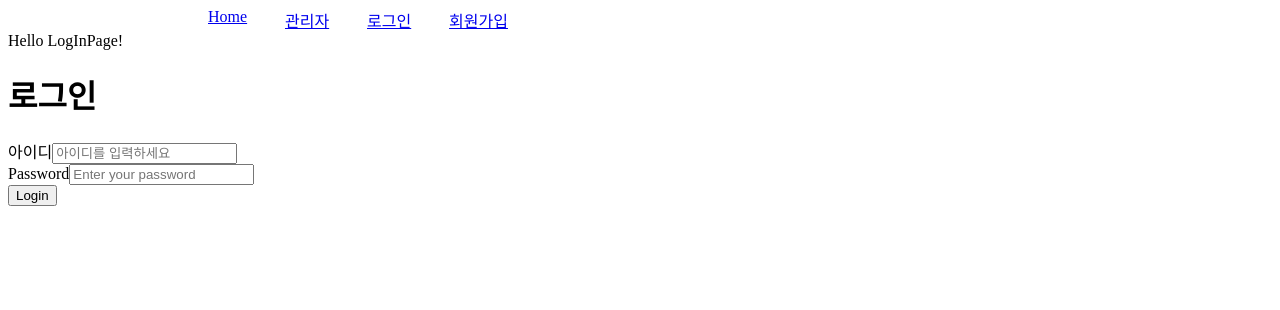
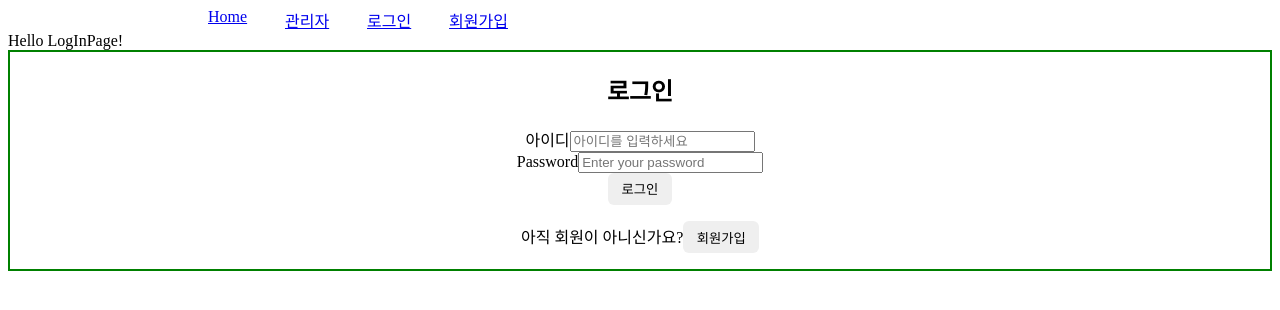
Before and after one commit to wantedAssignment/jaranda-fe, a React (Create React App) app: page /login in a window 1280 px wide. Shown: the top 310 px of the page. Built offline with nearby package versions, Linux system fonts and the light colour scheme.

Commit message:
feature(Login Page): Login Page #21 (#39)
* login

* login page changes before styling

* login page changes before styling

```diff
--- a/src/Components/LoginForm.js
+++ /dev/null
@@ -1,38 +0,0 @@
-import React from 'react';
-import validate from '../utils/validateInfo';
-import useForm from '../utils/useForm';
-
-const LoginForm = ({ submitForm }) => {
-  const { handleChange, handleSubmit, values, errors } = useForm(submitForm, validate);
-
-  return (
-    <form onSubmit={handleSubmit}>
-      <h1>로그인</h1>
-      <div>
-        <label>아이디</label>
-        <input
-          type="text"
-          name="id"
-          placeholder="아이디를 입력하세요"
-          value={values.id}
-          onChange={handleChange}
-        />
-        {errors.id && <p>{errors.id}</p>}
-      </div>
-      <div>
-        <label>Password</label>
-        <input
-          type="password"
-          name="password"
-          placeholder="Enter your password"
-          value={values.password}
-          onChange={handleChange}
-        />
-        {errors.password && <p>{errors.password}</p>}
-      </div>
-      <button type="submit">Login</button>
-    </form>
-  );
-};
-
-export default LoginForm;
--- a/src/pages/logIn.js
+++ /dev/null
@@ -1,21 +0,0 @@
-import React, { useState, useCallback } from 'react';
-import LoginForm from '../Components/LoginForm';
-
-const LogInPage = () => {
-  const [isSubmitted, setIsSubmitted] = useState(false);
-
-  const submitForm = useCallback(() => {
-    setIsSubmitted(true);
-  }, [setIsSubmitted]);
-
-  return (
-    <div>
-      Hello LogInPage!
-      <div className="form-container">
-        {!isSubmitted ? <LoginForm submitForm={submitForm} /> : <p>로그인성공</p>}
-      </div>
-    </div>
-  );
-};
-
-export default LogInPage;
--- /dev/null
+++ b/src/pages/login/LoginForm.js
@@ -0,0 +1,48 @@
+import { Link } from 'react-router-dom';
+import validate from './utils/validateInfo';
+import useForm from './utils/useForm';
+import { LoginSection, Button } from './LoginPageStyles';
+
+const LoginForm = ({ submitForm }) => {
+  const { handleChange, handleSubmit, values, errors } = useForm(submitForm, validate);
+
+  return (
+    <LoginSection>
+      <form onSubmit={handleSubmit}>
+        <h1>로그인</h1>
+        <div>
+          <label>아이디</label>
+          <input
+            type="text"
+            name="id"
+            placeholder="아이디를 입력하세요"
+            value={values.id}
+            onChange={handleChange}
+          />
+          {errors.id && <p>{errors.id}</p>}
+        </div>
+        <div>
+          <label>Password</label>
+          <input
+            type="password"
+            name="password"
+            placeholder="Enter your password"
+            value={values.password}
+            onChange={handleChange}
+          />
+          {errors.password && <p>{errors.password}</p>}
+        </div>
+
+        <Button type="submit">로그인</Button>
+      </form>
+      <p>
+        아직 회원이 아니신가요?
+        <Link to="/signup">
+          <Button>회원가입</Button>
+        </Link>
+      </p>
+    </LoginSection>
+  );
+};
+
+export default LoginForm;
--- /dev/null
+++ b/src/pages/login/LoginPage.js
@@ -0,0 +1,31 @@
+import React, { useState, useCallback } from 'react';
+import LoginForm from './LoginForm';
+import { useHistory } from 'react-router';
+import { UserStorage } from '../../utils/userStorage';
+
+const LoginPage = () => {
+  const [isSubmitted, setIsSubmitted] = useState(false);
+  const currentUser = new UserStorage('currentUser');
+  const history = useHistory();
+
+  const submitForm = useCallback(() => {
+    setIsSubmitted(true);
+    history.push({ pathname: '/' });
+    window.location.reload();
+  }, [setIsSubmitted, history]);
+
+  return (
+    <div>
+      Hello LogInPage!
+      <div>
+        {!isSubmitted ? (
+          <LoginForm submitForm={submitForm} />
+        ) : (
+          <p>로그인성공</p> && currentUser.getUser().id
+        )}
+      </div>
+    </div>
+  );
+};
+
+export default LoginPage;
--- /dev/null
+++ b/src/pages/login/LoginPageStyles.js
@@ -0,0 +1,11 @@
+import styled from 'styled-components';
+export const LoginSection = styled.section`
+  border: 2px solid green;
+  text-align: center;
+`;
+
+export const Button = styled.button`
+  border: none;
+  padding: 0.5em 1em;
+  border-radius: 6px;
+`;
--- a/src/utils/validateInfo.js
+++ b/src/pages/login/utils/validateInfo.js
@@ -1,14 +1,10 @@
-import { UserStorage } from './userStorage';
+import { UserStorage } from '../../../utils/userStorage';
 
 const validateInfo = values => {
   // userstorage
   const storage = new UserStorage('userData');
+  const currentUser = new UserStorage('currentUser');
   const userInfo = storage.getAll();
-  // const userInfo = [
-  //   { id: 'marry123', password: '12345678' },
-  //   { id: 'harry123', password: '0987654' },
-  //   { id: 'garry123', password: '101010101' },
-  // ];
 
   const userId = userInfo.map(user => user.id);
   const userPassword = userInfo.map(user => user.password);
@@ -18,8 +14,8 @@ const validateInfo = values => {
   // validate id
   if (!values.id) {
     errors.id = '아이디를 입력해주세요.';
-  } else if (values.id.length > 12 || values.id.length < 7) {
-    errors.id = '아이디는 7자에서 12자 사이입니다.';
+  } else if (values.id.length > 12 || values.id.length < 6) {
+    errors.id = '아이디는 6자이상 12자 이하입니다.';
   } else if (!userId.includes(values.id)) {
     errors.id = '존재하지 않는 사용자입니다.';
   }
@@ -27,12 +23,14 @@ const validateInfo = values => {
   // validate password
   if (!values.password) {
     errors.password = '비밀번호를 입력해주세요';
-  } else if (values.password.length > 12 || values.password.length < 7) {
-    errors.password = '비밀번호는 7자에서 12자 사이입니다.';
+  } else if (values.password.length > 12 || values.password.length < 6) {
+    errors.password = '비밀번호는 6자이상 12자 이하입니다.';
   } else if (!userPassword.includes(values.password)) {
     errors.password = '잘못된 비밀번호입니다.';
   }
 
+  const result = userInfo.find(user => user.id === values.id);
+  currentUser.login(result);
   return errors;
 };
 
--- a/src/routes/index.js
+++ b/src/routes/index.js
@@ -1,7 +1,8 @@
 import { BrowserRouter, Redirect, Route, Switch } from 'react-router-dom';
 import { PATHS } from '../utils/constants/paths';
 import Admin from '../pages/admin/Admin';
-import LogInPage from '../pages/logIn';
+//import SignInPage from '../pages/signIn';
+import LogInPage from '../pages/login/LoginPage';
 import SignUpContainer from '../Components/SignUp/container';
 import Navigation from '../Components/navigation';
 import Home from '../pages/home';
```
Also changed, not shown: src/pages/login/utils/useForm.js (renamed from src/utils/useForm.js).
